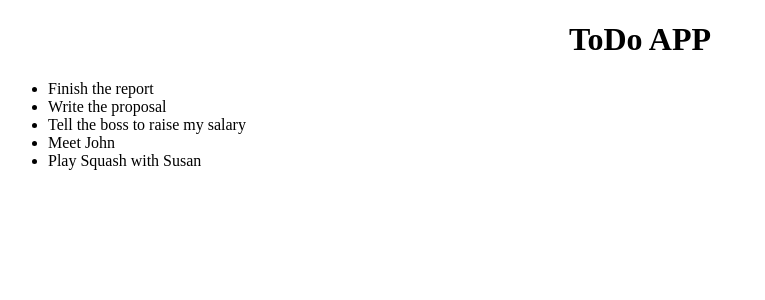
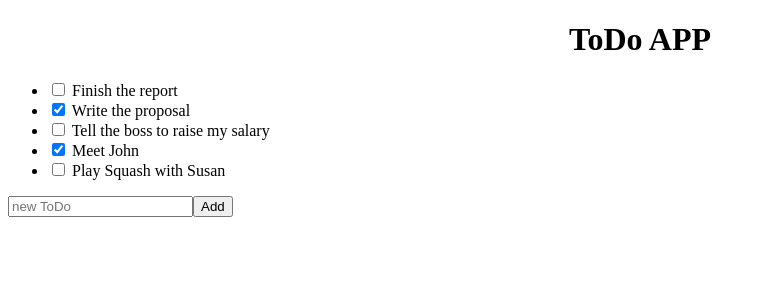
Before and after one commit to javieraviles/angular-firebase-training, an Angular app: page / in a window 1280 px wide. Shown: the top 300 px of the page, without its empty margins (0-765 px from the left). Built offline with nearby package versions, Linux system fonts and the light colour scheme.

Commit message:
"Add a ToDo" functionality

```diff
--- a/src/app/app.module.ts
+++ b/src/app/app.module.ts
@@ -1,6 +1,6 @@
 import { BrowserModule } from '@angular/platform-browser';
 import { NgModule } from '@angular/core';
-
+import { FormsModule } from '@angular/forms';
 
 import { AppComponent } from './app.component';
 import { TodosComponent } from './todos/todos.component';
@@ -12,7 +12,8 @@ import { TodosComponent } from './todos/todos.component';
     TodosComponent
   ],
   imports: [
-    BrowserModule
+    BrowserModule,
+    FormsModule
   ],
   providers: [],
   bootstrap: [AppComponent]
--- a/src/app/todos/todos.component.html
+++ b/src/app/todos/todos.component.html
@@ -1,5 +1,8 @@
 <ul>
   <li *ngFor="let todo of todos">
-    {{todo.title}}
+    <input type="checkbox" [checked]="todo.completed"> {{todo.title}}
   </li>
 </ul>
+
+<input [(ngModel)]="newTodoTitle" type="text" placeholder="new ToDo">
+<button (click)="addTodo()">Add</button>
--- a/src/app/todos/todos.component.ts
+++ b/src/app/todos/todos.component.ts
@@ -1,6 +1,6 @@
 import { Component, OnInit } from '@angular/core';
 
-import {Todo } from '../todo';
+import { Todo } from '../todo';
 
 import { TODOS } from '../mock-todos';
 
@@ -12,10 +12,22 @@ import { TODOS } from '../mock-todos';
 export class TodosComponent implements OnInit {
 
   todos = TODOS;
+  newTodoTitle: string = "";
+  newTodo: Todo;
 
   constructor() { }
 
   ngOnInit() {
   }
 
+  addTodo() {
+    this.newTodo = {
+      id: this.todos.length+1,
+      title: this.newTodoTitle,
+      completed: false
+    }
+    this.todos.push(this.newTodo);
+    this.newTodoTitle = "";
+  }
+
 }
```
